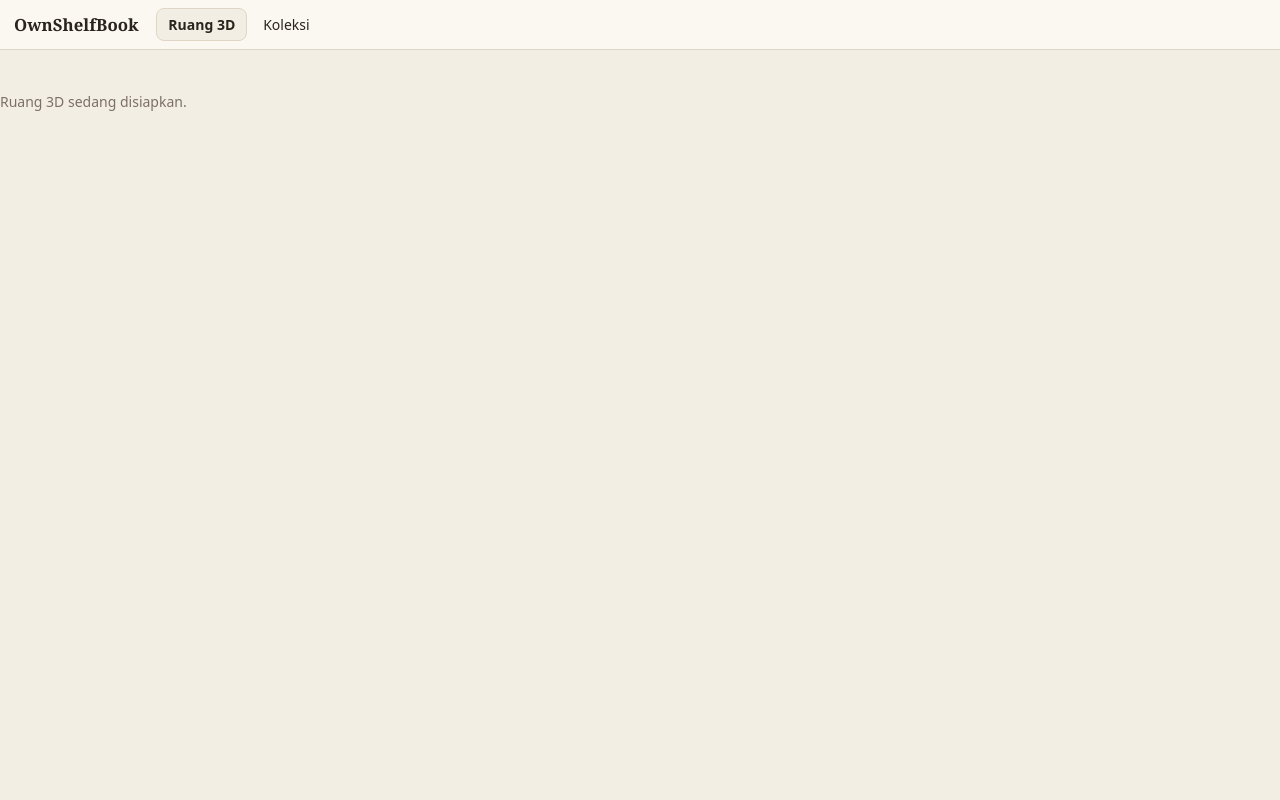
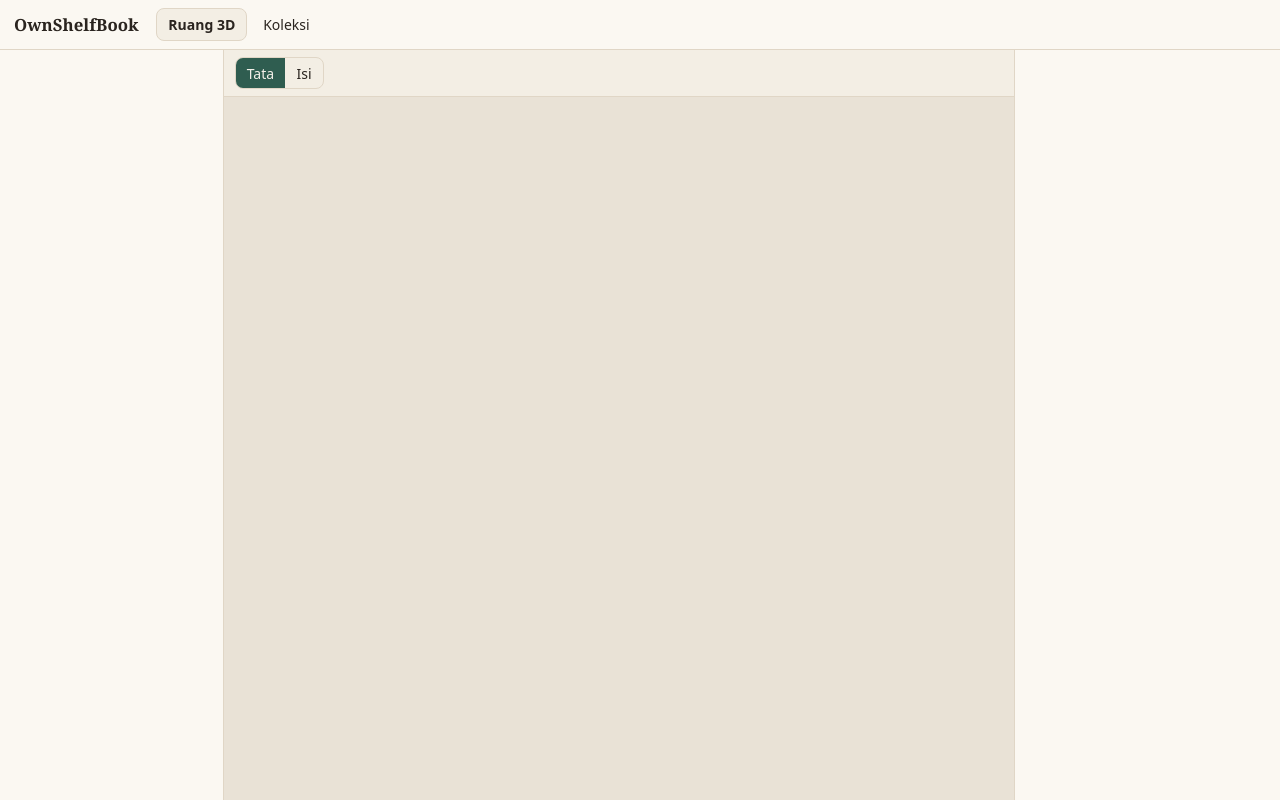
Before and after one commit to ArloDel/ownshelfbook, a React (Vite) app: page / in a window 1280 px wide. Built offline with nearby package versions, Linux system fonts and the light colour scheme.

Commit message:
feat: room page layout with mode toggle

```diff
--- a/src/styles.css
+++ b/src/styles.css
@@ -300,3 +300,57 @@ input[type='color'] {
 .dialog p {
   margin: 0.75rem 0 1.25rem;
 }
+
+/* Room page */
+.room {
+  display: grid;
+  grid-template-columns: 16rem 1fr 19rem;
+  height: 100%;
+  min-height: 0;
+}
+.room-left,
+.room-right {
+  background: var(--panel);
+  overflow: auto;
+  padding: 0.75rem;
+  min-height: 0;
+}
+.room-left {
+  border-right: 1px solid var(--line);
+}
+.room-right {
+  border-left: 1px solid var(--line);
+}
+.room-center {
+  display: flex;
+  flex-direction: column;
+  min-width: 0;
+  min-height: 0;
+}
+.room-toolbar {
+  display: flex;
+  align-items: center;
+  gap: 0.5rem;
+  padding: 0.5rem 0.75rem;
+  border-bottom: 1px solid var(--line);
+}
+.canvas-wrap {
+  flex: 1;
+  min-height: 0;
+  position: relative;
+}
+.segmented {
+  display: inline-flex;
+  border: 1px solid var(--line);
+  border-radius: var(--radius);
+  overflow: hidden;
+}
+.segmented button {
+  border: 0;
+  border-radius: 0;
+  background: transparent;
+}
+.segmented button.active {
+  background: var(--accent);
+  color: var(--accent-ink);
+}
--- a/src/ui/room/RoomPage.tsx
+++ b/src/ui/room/RoomPage.tsx
@@ -1,3 +1,40 @@
-export function RoomPage() {
-  return <p className="empty">Ruang 3D sedang disiapkan.</p>;
+import { useUiStore, type Mode } from '../../store/uiStore';
+import { Scene } from '../scene/Scene';
+
+const MODES: { mode: Mode; label: string; hint: string }[] = [
+  { mode: 'tata', label: 'Tata', hint: 'Atur letak dan bentuk rak' },
+  { mode: 'isi', label: 'Isi', hint: 'Taruh buku ke slot rak' },
+];
+
+export function RoomPage({ left, right, toolbar }: { left?: React.ReactNode; right?: React.ReactNode; toolbar?: React.ReactNode }) {
+  const mode = useUiStore((s) => s.mode);
+  const setMode = useUiStore((s) => s.setMode);
+  return (
+    <div className="room">
+      <aside className="room-left">{left}</aside>
+      <section className="room-center">
+        <div className="room-toolbar">
+          <div className="segmented" role="radiogroup" aria-label="Mode">
+            {MODES.map((m) => (
+              <button
+                key={m.mode}
+                role="radio"
+                aria-checked={mode === m.mode}
+                title={m.hint}
+                className={mode === m.mode ? 'active' : ''}
+                onClick={() => setMode(m.mode)}
+              >
+                {m.label}
+              </button>
+            ))}
+          </div>
+          {toolbar}
+        </div>
+        <div className="canvas-wrap">
+          <Scene />
+        </div>
+      </section>
+      <aside className="room-right">{right}</aside>
+    </div>
+  );
 }
```
